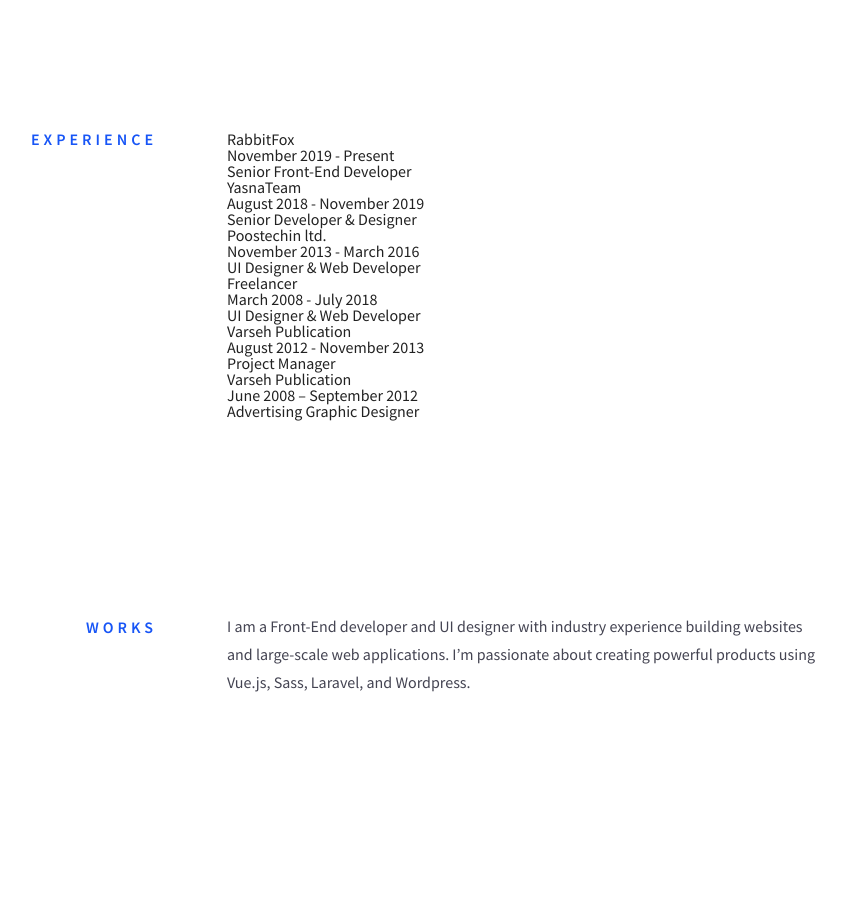
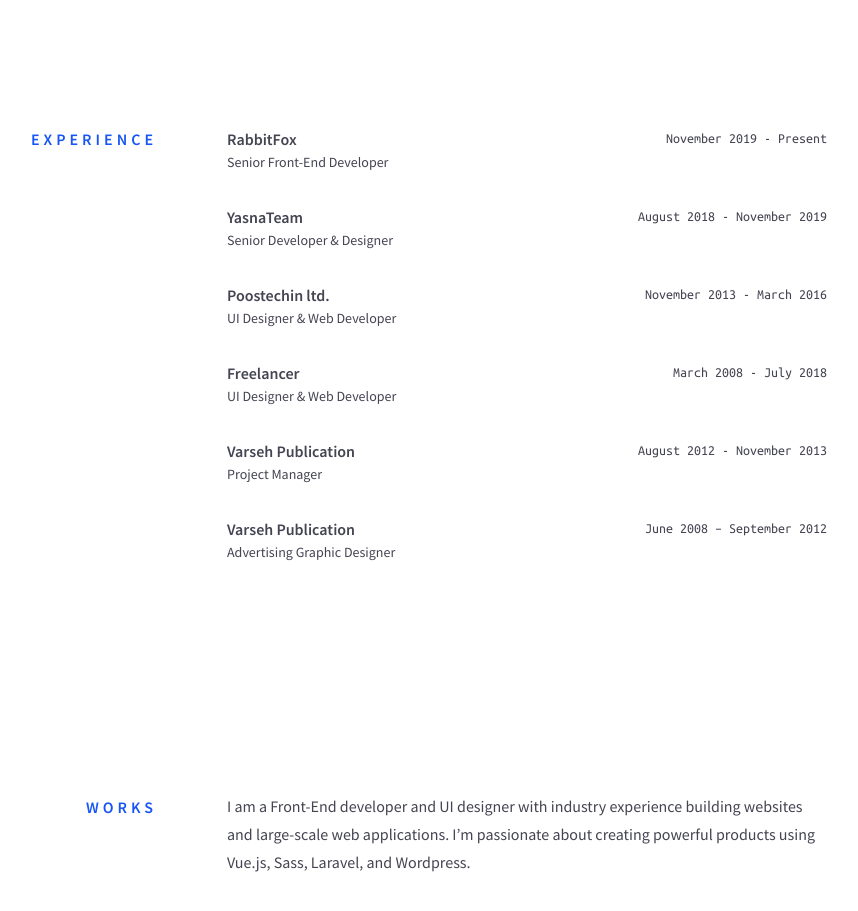
Before and after one commit to p3yman/peyman.me-gatsby, a Gatsby site: page / in a window 1280 px wide. Shown: the part 1480-2391 px from the top of the page, without its empty margins (143-1001 px from the left). Before the commit the page ends 2276 px from the top, so only its background shows below. Built offline with nearby package versions, Linux system fonts and the light colour scheme; Gatsby itself is replaced by a stand-in of ours.

Commit message:
Add experiences styles

```diff
--- a/src/assets/scss/partials/_home.scss
+++ b/src/assets/scss/partials/_home.scss
@@ -4,6 +4,10 @@
 
 $color-gray: #444452;
 $color-blue: #1755f6;
+
+body {
+  color: $color-gray;
+}
 
 /// Hero
 #hero {
@@ -16,7 +20,6 @@
 
   h1 {
     max-width: 770px;
-    color: $color-gray;
     font-size: 40px;
     line-height: 60px;
     font-weight: 300;
@@ -78,7 +81,6 @@
 
     p {
       line-height: 28px;
-      color: $color-gray;
     }
 
     .item {
@@ -88,3 +90,24 @@
     }
   }
 }
+
+/// Experiences
+.experience-item {
+  margin-bottom: 40px;
+
+  header {
+    display: flex;
+    justify-content: space-between;
+  }
+  .title {
+    font-weight: 600;
+    margin-bottom: 8px;
+  }
+  .time {
+    font-size: 14px;
+    font-family: "Ubuntu Mono", monospace;
+  }
+  .desc {
+    font-size: 14px;
+  }
+}
--- a/src/components/ExperienceItem.js
+++ b/src/components/ExperienceItem.js
@@ -2,8 +2,10 @@
 
 const ExperienceItem = props => (
   <div className="experience-item">
-    <div className="title">{props.itemTitle}</div>
-    <div className="time">{props.itemTime}</div>
+    <header>
+      <div className="title">{props.itemTitle}</div>
+      <div className="time">{props.itemTime}</div>
+    </header>
     <div className="desc">{props.itemDesc}</div>
   </div>
 )
```
